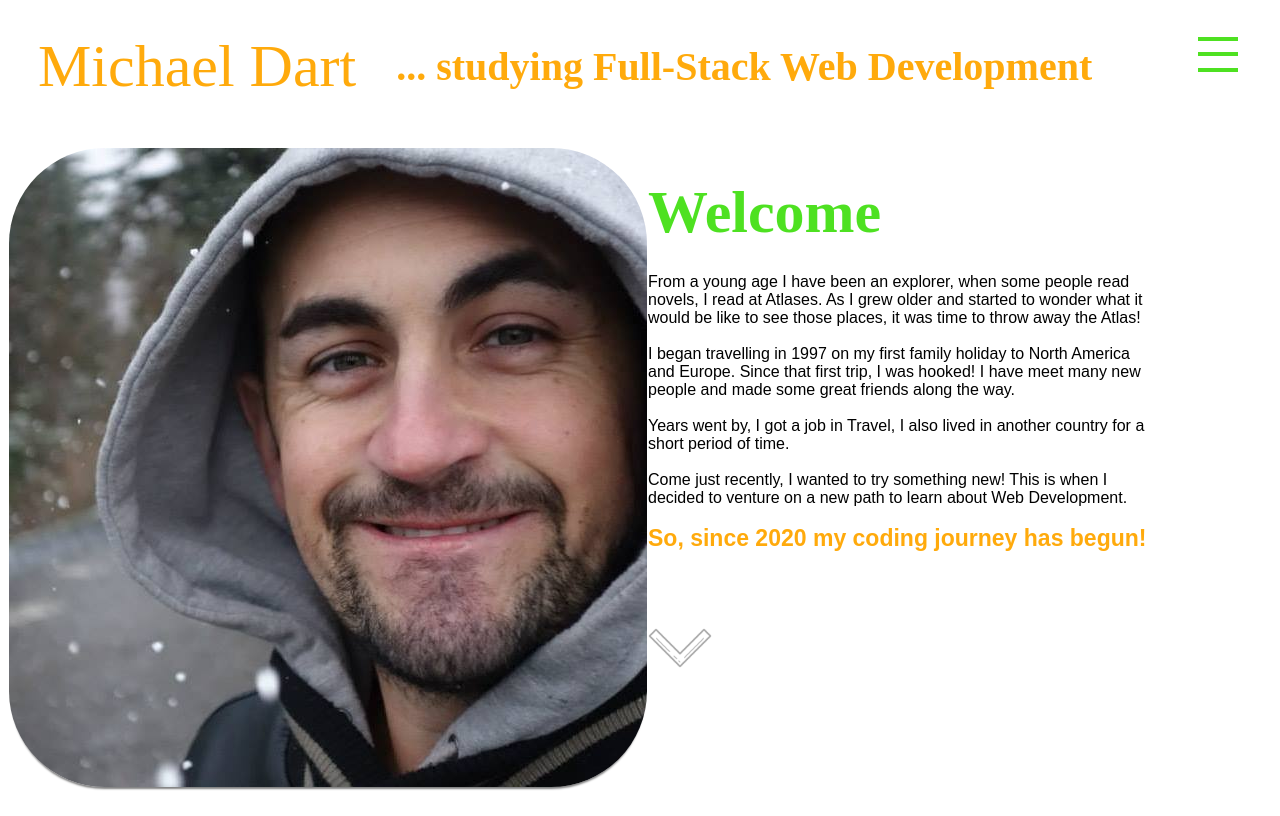
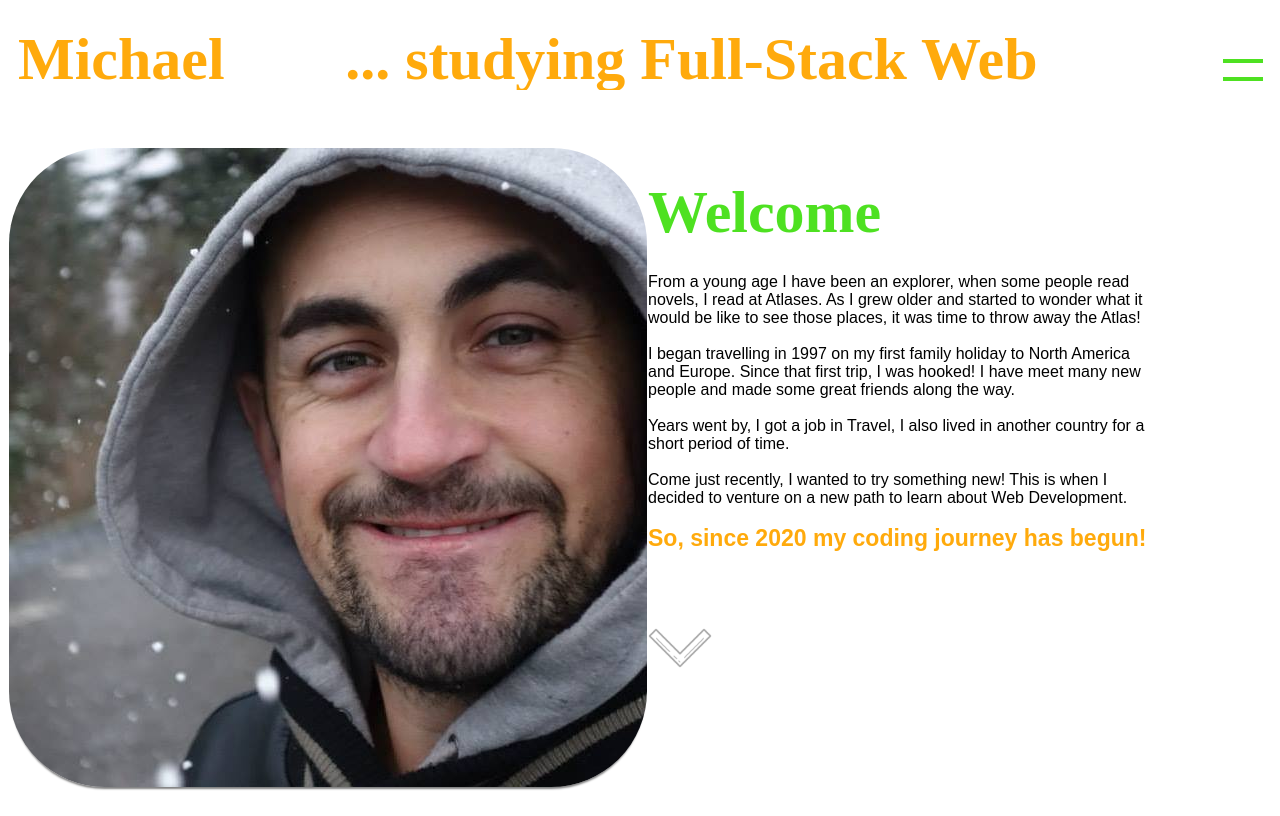
Before and after one commit to mdart86/Portfolio_React, a React (Create React App) app: page / in a window 1280 px wide. Built offline with nearby package versions, Linux system fonts and the light colour scheme; a web font is replaced by a local one.

Commit message:
updates to navbar to include divs for title and ityped and styling updated due to chagne

```diff
--- a/src/components/NavBar.js
+++ b/src/components/NavBar.js
@@ -21,8 +21,12 @@ const NavBar = ( {menuOpen, setMenuOpen} ) => {
         <div className={"nav-bar " + (menuOpen && "active")}>
             <div className="inner-nav-bar">
                 <div className="left-inner-nav-bar">
-                    <a href="#intro"className="logo">Michael Dart</a>
-                    <h2>... <span ref={textRef}></span></h2>
+                    <div className="title">
+                        <h2>Michael Dart</h2>
+                    </div>
+                    <div className="ityped-text">
+                        <h2>... <span ref={textRef}></span></h2>
+                    </div>
                 </div>
                 <div className="right-inner-nav-bar">
                     <div className="hamburger" onClick={() => setMenuOpen(!menuOpen)} >
--- a/src/styling/navbar.scss
+++ b/src/styling/navbar.scss
@@ -14,7 +14,7 @@
     }
 
     .inner-nav-bar{
-        padding: 10px 30px;
+        padding: 0px 10px;
         display: flex;
         align-items: center;
         justify-content: space-between;
@@ -22,10 +22,10 @@
         .left-inner-nav-bar {
             display: flex;
             align-items: center;
-            margin-bottom: 30px;
+            margin-top: -25px;
 
-            .logo{
-                font-size: 60px;
+            .title{
+                font-size: 40px;
                 font-family: 'Gayathri';
                 text-decoration: none;
                 color: rgb(255, 170, 12);
@@ -40,7 +40,7 @@
                 }
             }
 
-            h2 {
+            .ityped-text {
                 font-size: 40px;
                 font-family: 'Gayathri';
                 color: rgb(255, 170, 12);
@@ -60,8 +60,8 @@
         .right-inner-nav-bar {
 
             .hamburger {
-                width: 40px;
-                height: 35px;
+                width: 45px;
+                height: 40px;
                 margin-right: 20px;
                 margin-bottom: 55px;
                 display: flex;
```
